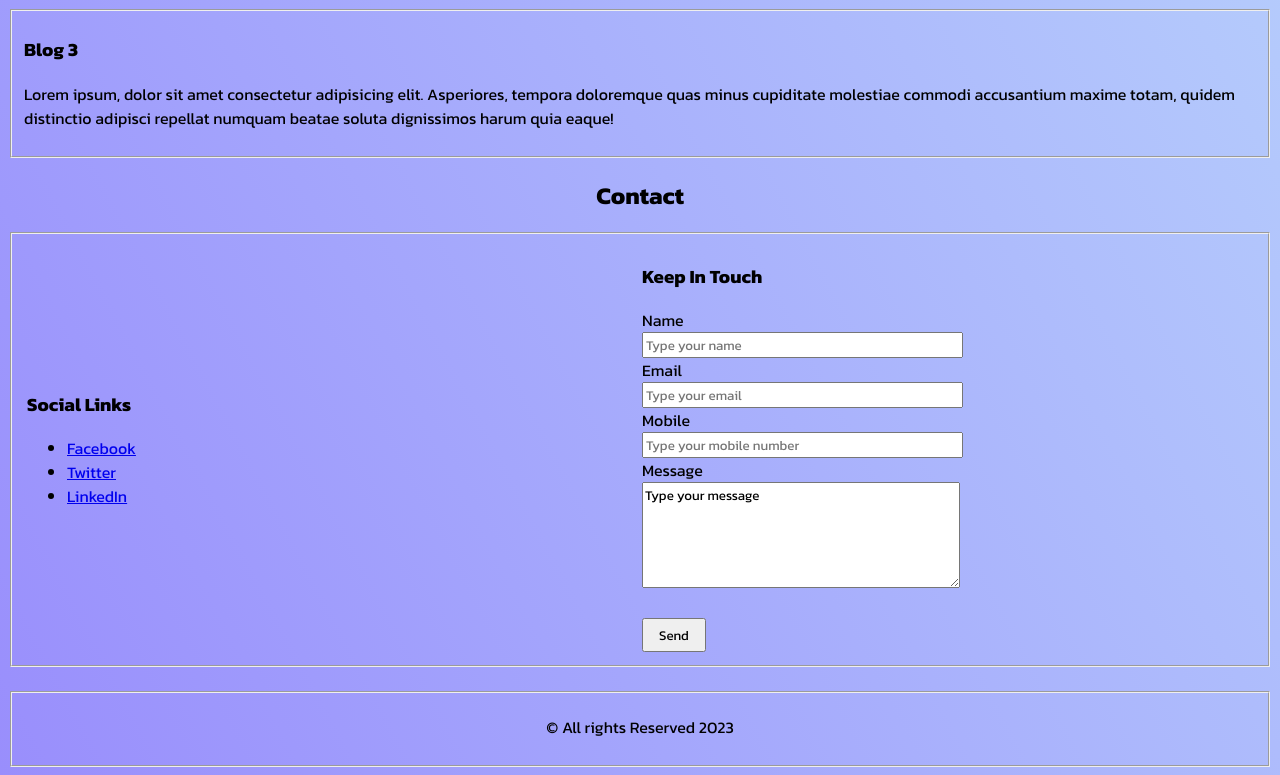
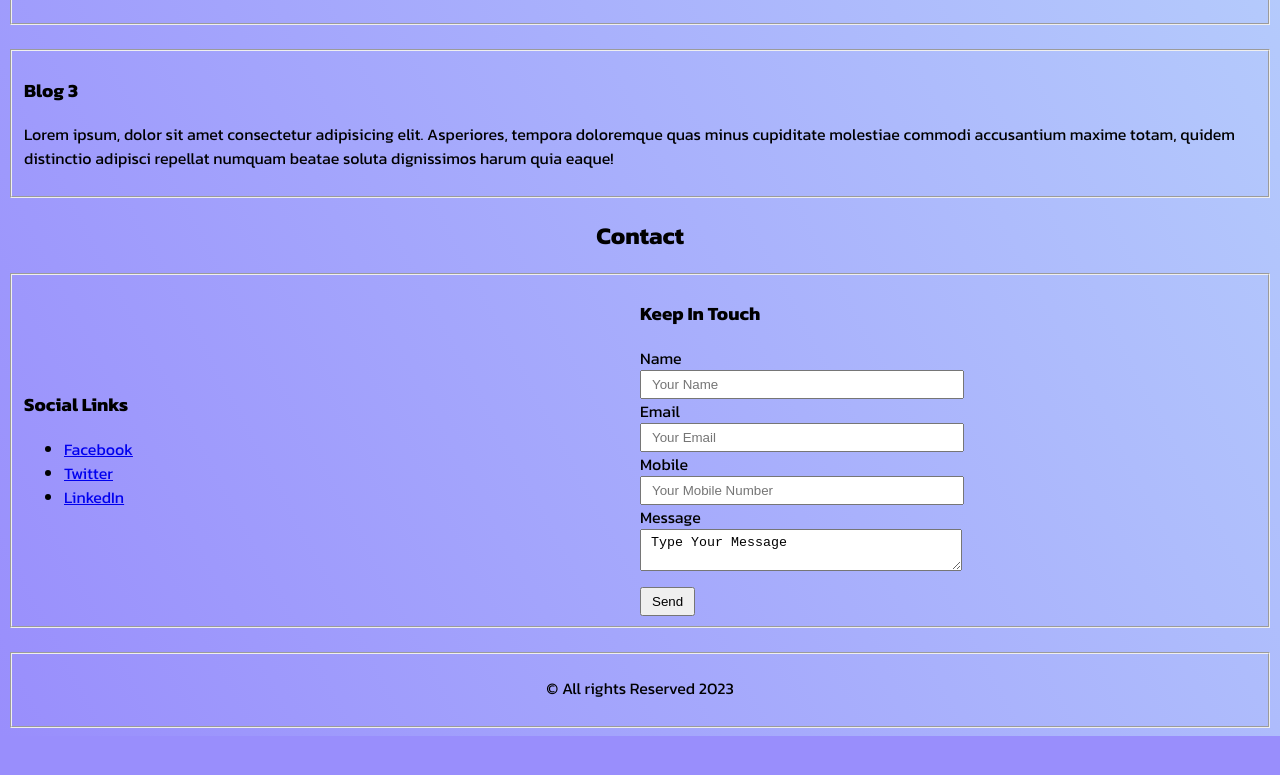
Before and after one commit to GilaniRabbu/portfolio-project, a plain HTML site: page index.html in a window 1280 px wide. Shown: the part 1672-2447 px from the top of the page. After the commit the page ends 2408 px from the top, so only its background shows below. Drawn offline with Linux system fonts and the light colour scheme.

Commit message:
Initial commit

```diff
--- a/index.html
+++ b/index.html
@@ -5,20 +5,8 @@
     <meta charset="UTF-8">
     <meta http-equiv="X-UA-Compatible" content="IE=edge">
     <meta name="viewport" content="width=device-width, initial-scale=1.0">
-  <link rel="preconnect" href="https://fonts.googleapis.com">
-  <link rel="preconnect" href="https://fonts.gstatic.com" crossorigin>
-  <link rel="stylesheet" href="https://fonts.googleapis.com/css2?family=Kanit:wght@400;600;700;800&family=Poppins:wght@400;600;700&family=Roboto:wght@400;500;700;900&display=swap">
+    <link rel="stylesheet" href="style.css">
     <title>Mr. K</title>
-  <style>
-    * {
-      font-family: "Kanit", sans-serif;
-    }
-
-    body {
-      background-color: #998EFC;
-      background-image: linear-gradient(62deg, #998EFC 0%, #C3EAFC 100%);
-    }
-  </style>
 </head>
 
 <body>
@@ -28,7 +16,6 @@
             <h1>Mr. K</h1>
         </center>
         <fieldset>
-      <center>
             <nav>
                 <a href="#home">Home</a>
                 <a href="#about">About</a>
@@ -37,18 +24,13 @@
                 <a href="#blogs">Blogs</a>
                 <a href="#contact">Contact</a>
             </nav>
-      </center>
         </fieldset>
         <br>
         <div>
-      <img
-        src="https://images.unsplash.com/photo-1580927752452-89d86da3fa0a?auto=format&fit=crop&q=80&w=2070&ixlib=rb-4.0.3&ixid=M3wxMjA3fDB8MHxwaG90by1wYWdlfHx8fGVufDB8fHx8fA%3D%3D"
-        alt="banner" width="100%" height="500" style="object-fit: cover;">
+            <img src="img-banner.png" alt="banner">
         </div>
     </header>
-  <!-- Header -->
 
-  <!-- Main -->
     <main>
         <!-- About me -->
         <section id="about">
@@ -69,7 +51,6 @@
                 </p>
             </fieldset>
         </section>
-    <!-- About me -->
 
         <!-- Skills -->
         <section id="skills">
@@ -81,10 +62,10 @@
                     <li>HTML</li>
                     <li>CSS</li>
                     <li>Javascript</li>
+                    <li>Bootstrap</li>
                 </ul>
             </fieldset>
         </section>
-    <!-- Skills -->
 
         <!-- My Projects -->
         <section id="projects">
@@ -105,7 +86,6 @@
                 </ul>
             </fieldset>
         </section>
-    <!-- My Projects -->
 
         <!-- Blogs -->
         <section id="blogs">
@@ -123,7 +103,8 @@
                         beatae soluta dignissimos harum quia eaque!
                     </p>
                 </article>
-      </fieldset><br>
+            </fieldset>
+            <br>
             <fieldset>
                 <article>
                     <h3>Blog 2</h3>
@@ -135,7 +116,8 @@
                         beatae soluta dignissimos harum quia eaque!
                     </p>
                 </article>
-      </fieldset><br>
+            </fieldset>
+            <br>
             <fieldset>
                 <article>
                     <h3>Blog 3</h3>
@@ -149,7 +131,6 @@
                 </article>
             </fieldset>
         </section>
-    <!-- Blogs -->
 
         <!-- Contact -->
         <section id="contact">
@@ -157,39 +138,34 @@
                 <h2>Contact</h2>
             </center>
             <fieldset>
-        <table width="100%">
-          <tr>
-            <td width="50%">
+                <div class="contact">
+                    <div>
                         <h3>Social Links</h3>
                         <ul>
                             <li><a href="#">Facebook</a></li>
                             <li><a href="#">Twitter</a></li>
                             <li><a href="#">LinkedIn</a></li>
                         </ul>
-            </td>
-            <td width="50%">
+                    </div>
+                    <div>
                         <h3>Keep In Touch</h3>
                         <form action="#">
                             <label for="name">Name</label><br>
-                <input type="text" id="name" size="40" placeholder="Type your name"><br>
+                            <input type="text" id="name" placeholder="Your Name"><br>
                             <label for="email">Email</label><br>
-                <input type="email" id="email" size="40" placeholder="Type your email"><br>
+                            <input type="email" id="email" placeholder="Your Email"><br>
                             <label for="mobile">Mobile</label><br>
-                <input type="text" id="mobile" size="40" placeholder="Type your mobile number">
-                <br>
+                            <input type="number" id="mobile" placeholder="Your Mobile Number"><br>
                             <label for="message">Message</label><br>
-                <textarea cols="40" rows="5" id="message">Type your message</textarea>
-                <br><br>
-                <button type="submit" style="padding: 5px 15px;">Send</button>
+                            <textarea id="message">Type Your Message</textarea><br>
+                            <button type="submit">Send</button>
                         </form>
-            </td>
-          </tr>
-        </table>
+                    </div>
+                </div>
             </fieldset>
         </section>
-    <!-- Contact -->
-  </main><br>
-  <!-- Main -->
+    </main>
+    <br>
 
     <!-- Footer -->
     <footer>
@@ -199,7 +175,6 @@
             </center>
         </fieldset>
     </footer>
-  <!-- Footer -->
 </body>
 
 </html>
```
Lines whose indentation alone changed are shown as unchanged.
